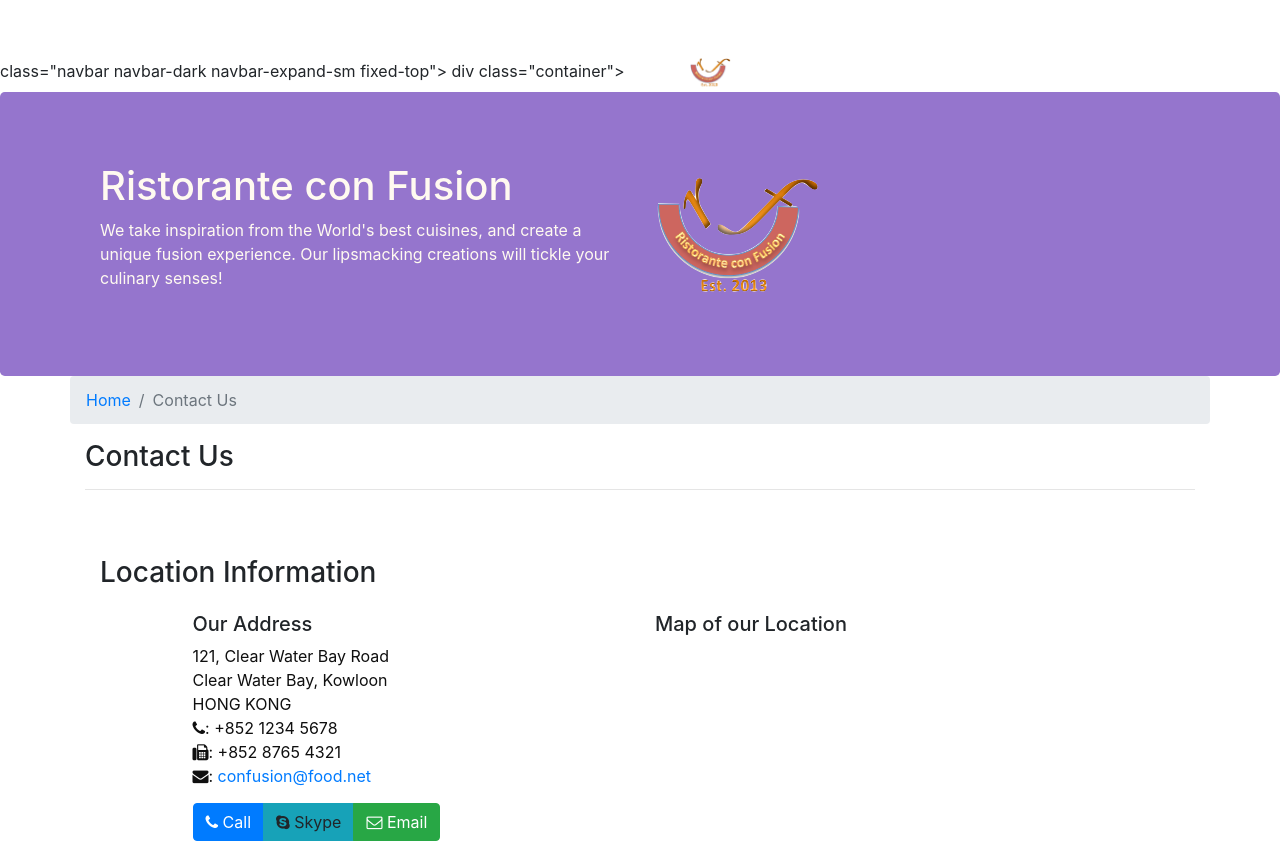
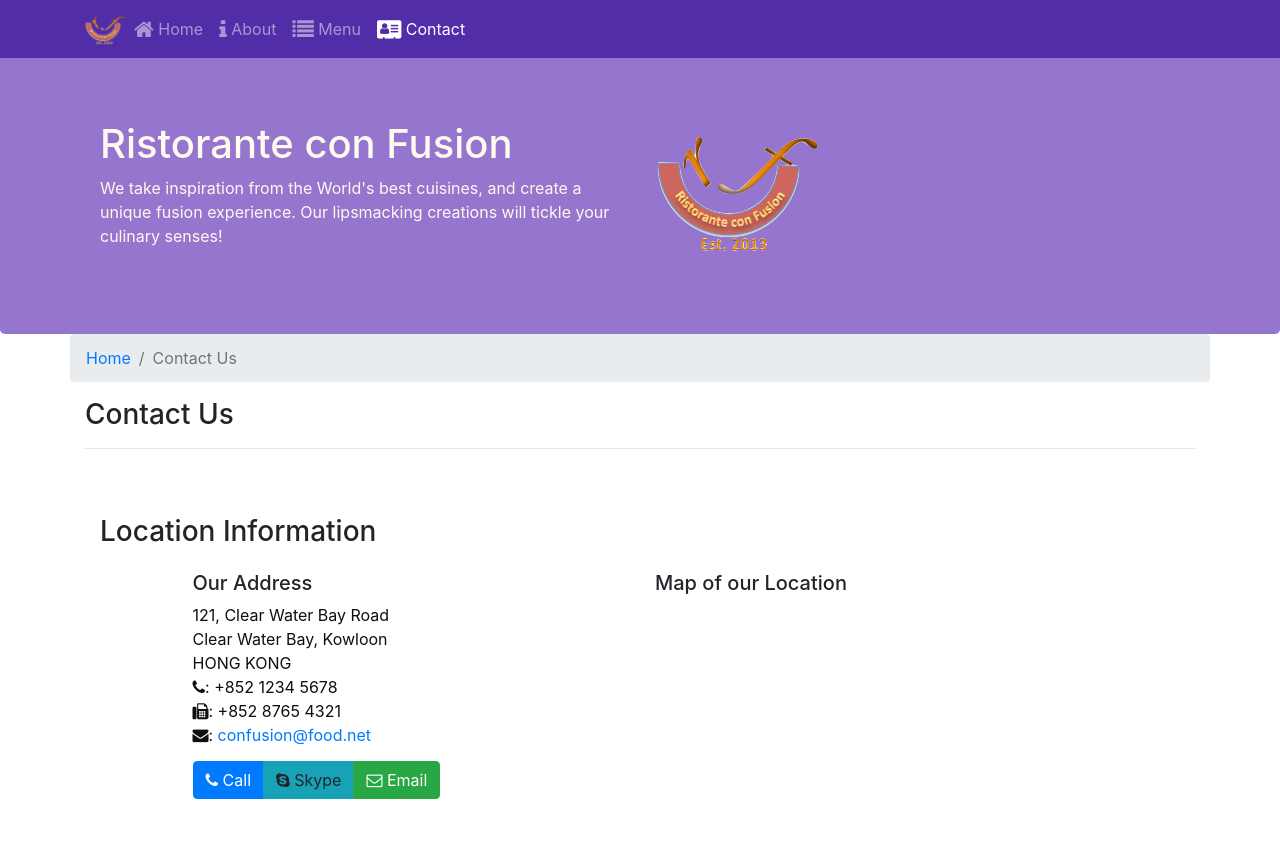
Before and after one commit to jonyoowa/conFusion, a website: page contactus.html in a window 1280 px wide. Shown: the top 858 px of the page. Drawn offline with nearby package versions, Linux system fonts and the light colour scheme.

Commit message:
Fixed aboutus.html

```diff
--- a/contactus.html
+++ b/contactus.html
@@ -23,9 +23,9 @@
 <!-- build:js js/main.js -->
 
 <!-- build:js js/main.js -->
-class="navbar navbar-dark navbar-expand-sm fixed-top">
+<nav class="navbar navbar-dark navbar-expand-sm fixed-top">
     <!-- build:js js/main.js -->
-div class="container">
+    <div class="container">
         <!-- build:js js/main.js -->
         <button class="navbar-toggler" type="button" data-toggle="collapse" data-target="#Navbar">
             <!-- build:js js/main.js -->
@@ -40,7 +40,8 @@ div class="container">
             <ul class="navbar-nav mr-auto">
                 <li class="nav-item"><a class="nav-link" href="./index.html"><span class="fa fa-home fa-lg"></span>
                         Home</a></li>
-        <li class="nav-item"><a class="nav-link" href="./aboutus.html"><span class="fa fa-info fa-lg"></span> About</a>
+                <li class="nav-item"><a class="nav-link" href="./aboutus.html"><span class="fa fa-info fa-lg"></span>
+                        About</a>
                 </li>
                 <li class="nav-item"><a class="nav-link" href="#"><span class="fa fa-list fa-lg"></span> Menu</a>
                 </li>
```
Lines whose indentation alone changed are shown as unchanged.
